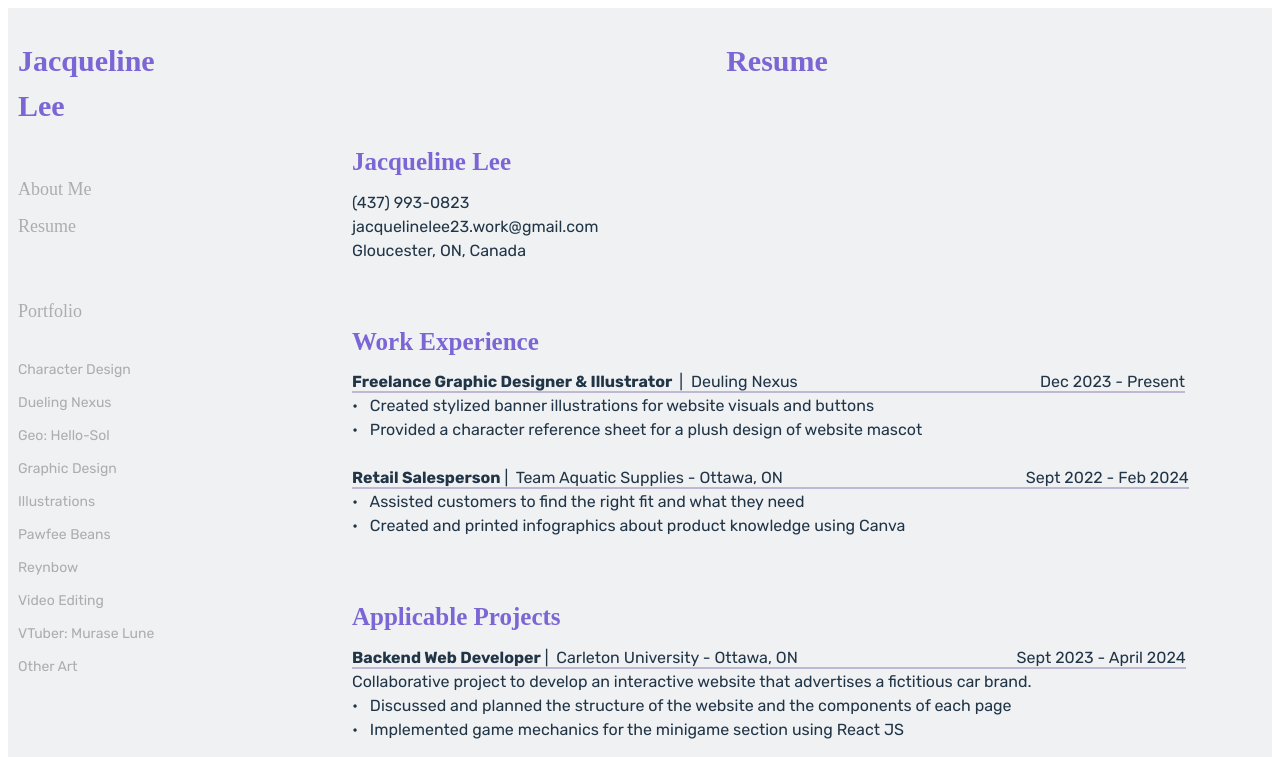
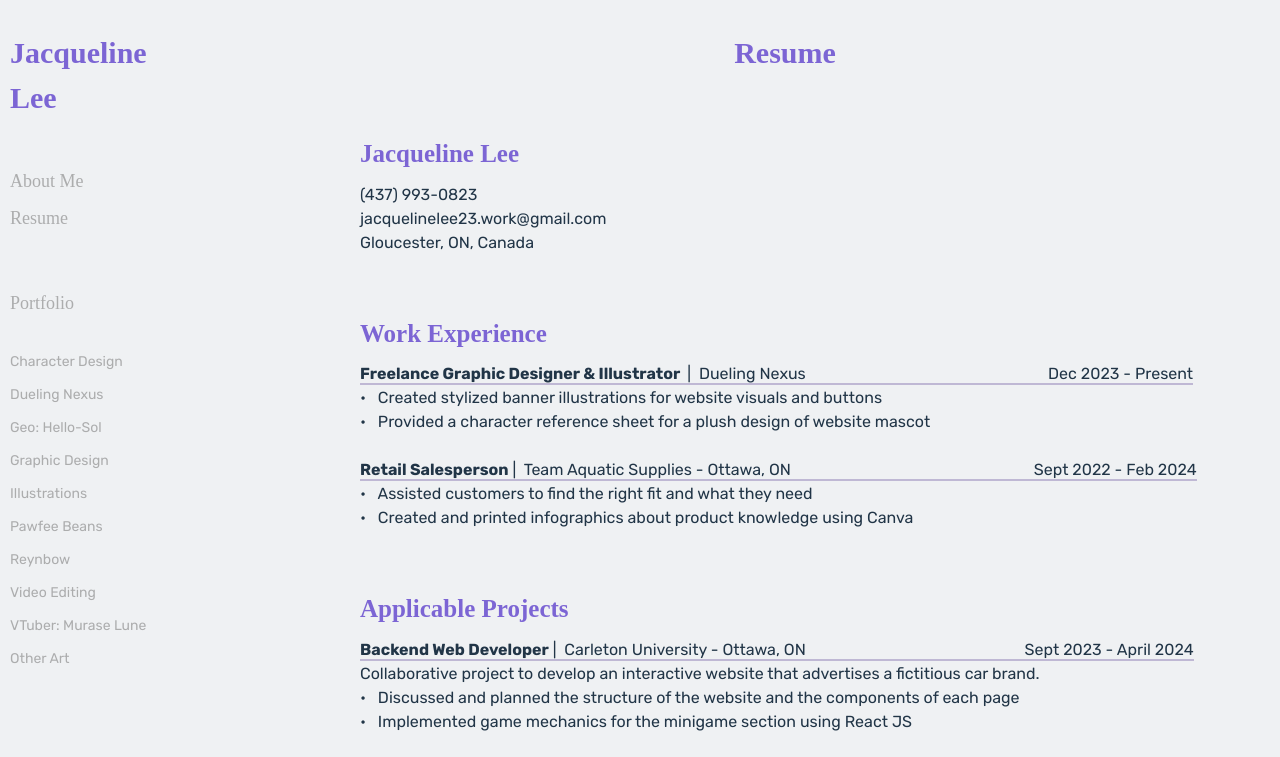
Before and after one commit to jaxque/portfolio, a React (Vite) app: page /portfolio/resume in a window 1280 px wide. Shown: the top 757 px of the page. Built offline with nearby package versions, Linux system fonts and the light colour scheme; a web font is replaced by a local one.

Commit message:
reset css

```diff
--- a/src/pages/Resume.jsx
+++ b/src/pages/Resume.jsx
@@ -21,7 +21,7 @@ function Resume() {
                 <div className='subheader'>Work Experience</div>
                 <div className='content'>
                     <group style={{borderStyle:'none none solid none', borderWidth: 2, borderColor: '#bfb8d4'}}>
-                        <b>Freelance Graphic Designer & Illustrator </b >&nbsp;|&nbsp; Deuling Nexus
+                        <b>Freelance Graphic Designer & Illustrator </b >&nbsp;|&nbsp; Dueling Nexus
                         &emsp; &emsp; &emsp; &emsp; &emsp; &emsp; &emsp; &emsp; &emsp; &emsp;
                         &nbsp; &nbsp; &nbsp; &nbsp; &nbsp;
                         Dec 2023 - Present
--- a/src/stylesheets/main.css
+++ b/src/stylesheets/main.css
@@ -1,3 +1,11 @@
+* {
+    margin: 0;
+    padding: 0;
+    border: 0;
+    font-size: 100%;
+    list-style: none;
+}
+
 .app {
     /* margin: 20px;
     padding: 10px; */
```
